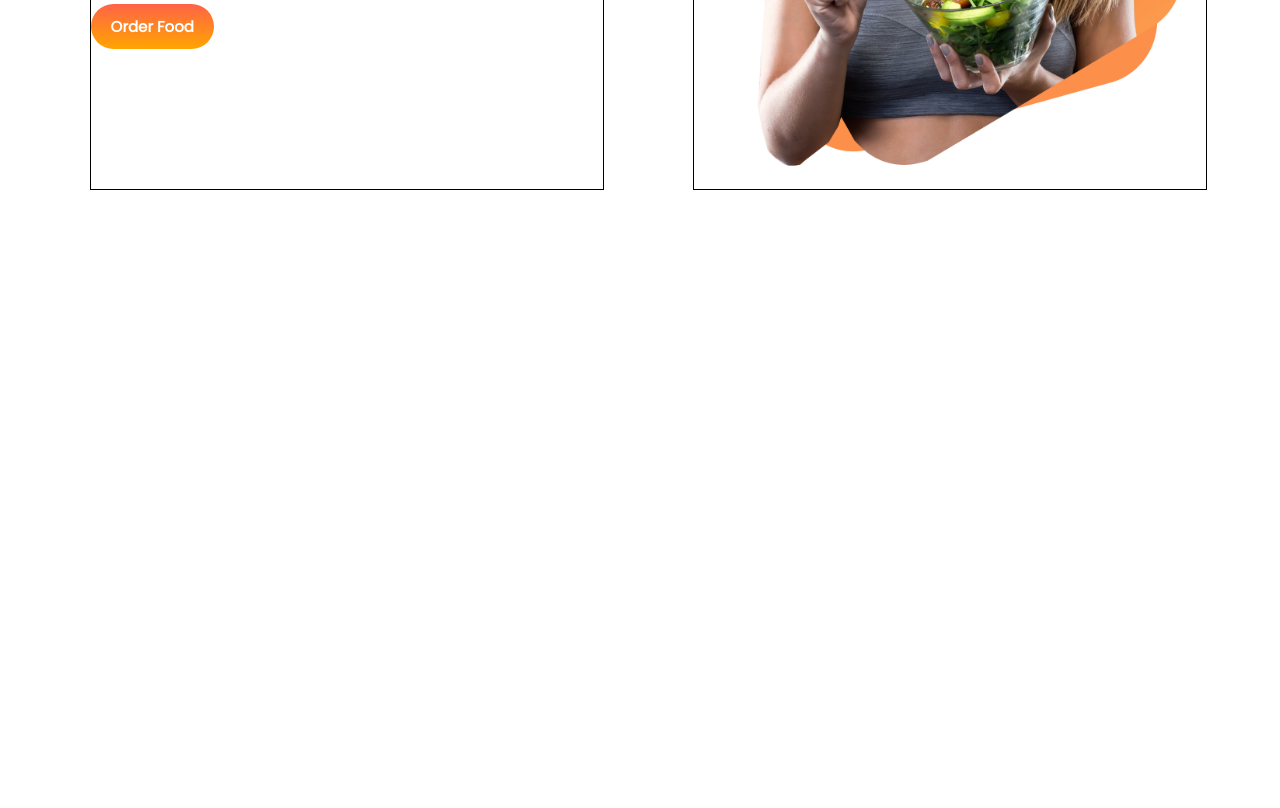
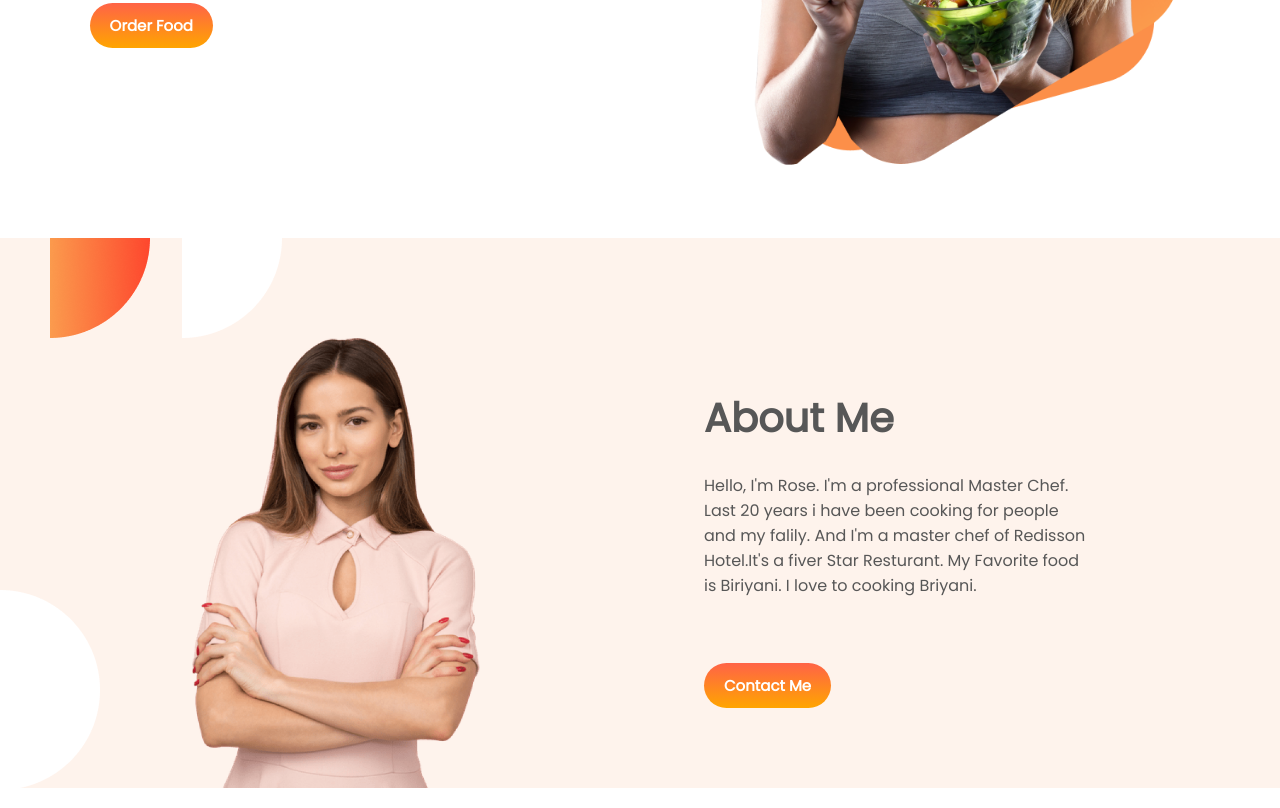
Before and after one commit to asibhub/Food-network, a plain HTML site: page index.html in a window 1280 px wide. Shown: the part 512-1320 px from the top of the page. Before the commit the page ends 800 px from the top, so only its background shows below. Drawn offline with Linux system fonts and the light colour scheme.

Commit message:
Section 2

```diff
--- a/index.html
+++ b/index.html
@@ -12,6 +12,7 @@
     <link rel="stylesheet" href="style.css">
 </head>
 <body>
+
     <section class="top-banner">
 
         <div class="healthy-food">
@@ -26,5 +27,23 @@
         </div>
 
     </section>
+
+    <section class="about-banner">
+     <div class="female-bg">
+
+        <img src="images/female/Person Image.png" alt="">
+
+     </div>
+     <div class="about-me"><br><br><br><br><br><br>
+     <h1>About Me</h1>
+     <br>
+     <p>Hello, I'm Rose. I'm a professional Master Chef. Last 20 years i have been cooking for people and my falily. And I'm a master chef of Redisson Hotel.It's a fiver Star Resturant. My Favorite food is Biriyani.
+         I love to cooking Briyani.
+     </p><br><br><br>
+     <a class="link-button" href="https://www.foodnetwork.com/" target="_blank">Contact Me</a>
+     </div>
+    </section>
+
+
 </body>
 </html>
--- a/style.css
+++ b/style.css
@@ -10,14 +10,12 @@
 .healthy-food{
     width: 40%;
     height: 500px;
-    border: 1px solid black;
     margin-left: 7%;
     margin-top: 200px;
 }
 .female-food{
     width: 40%;
     height: 600px;
-    border: 1px solid black;
     margin-left: 7%;
     margin-top: 100px;
 }
@@ -37,3 +35,30 @@
     height: 100%;
     width: 100%;
 }
+.about-banner{
+    background-image: url(images/shapes/7.png);
+    background-repeat: no-repeat;
+    height: 550px;
+    width: 100%;
+    margin-bottom: 20px;
+    display: flex;
+}
+.female-bg{
+    height: 100%;
+    width: 30%;
+    margin-left: 15%;
+}
+.female-bg img{
+    height: 450px;
+    width: 75%;
+    margin-top: 100px;
+}
+.about-me{
+    height: 100%;
+    width: 30%;
+    margin-left: 10%;
+    color: #575757;
+}
+.about-me h1{
+    font-size: 40px;
+}
```
